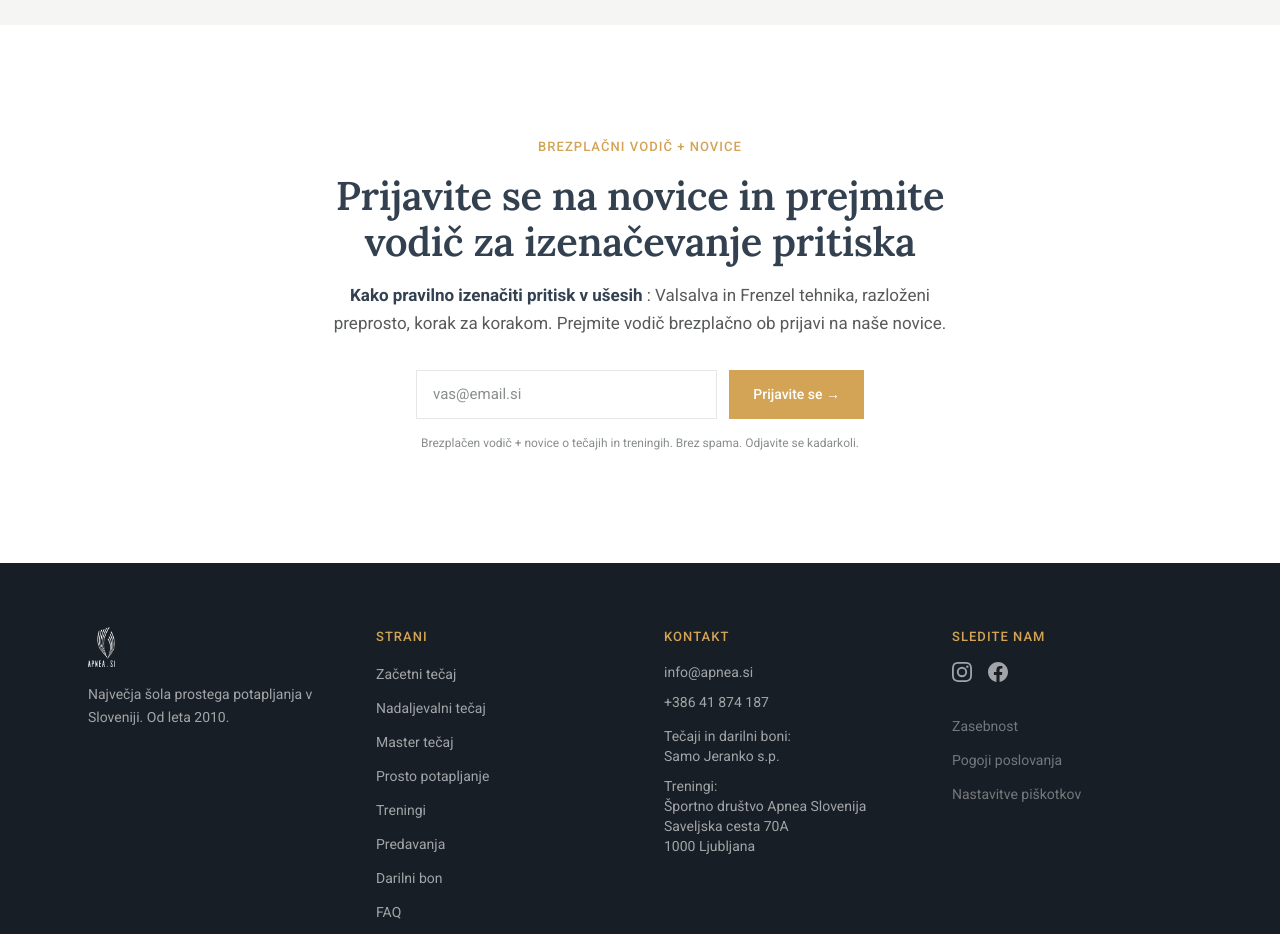
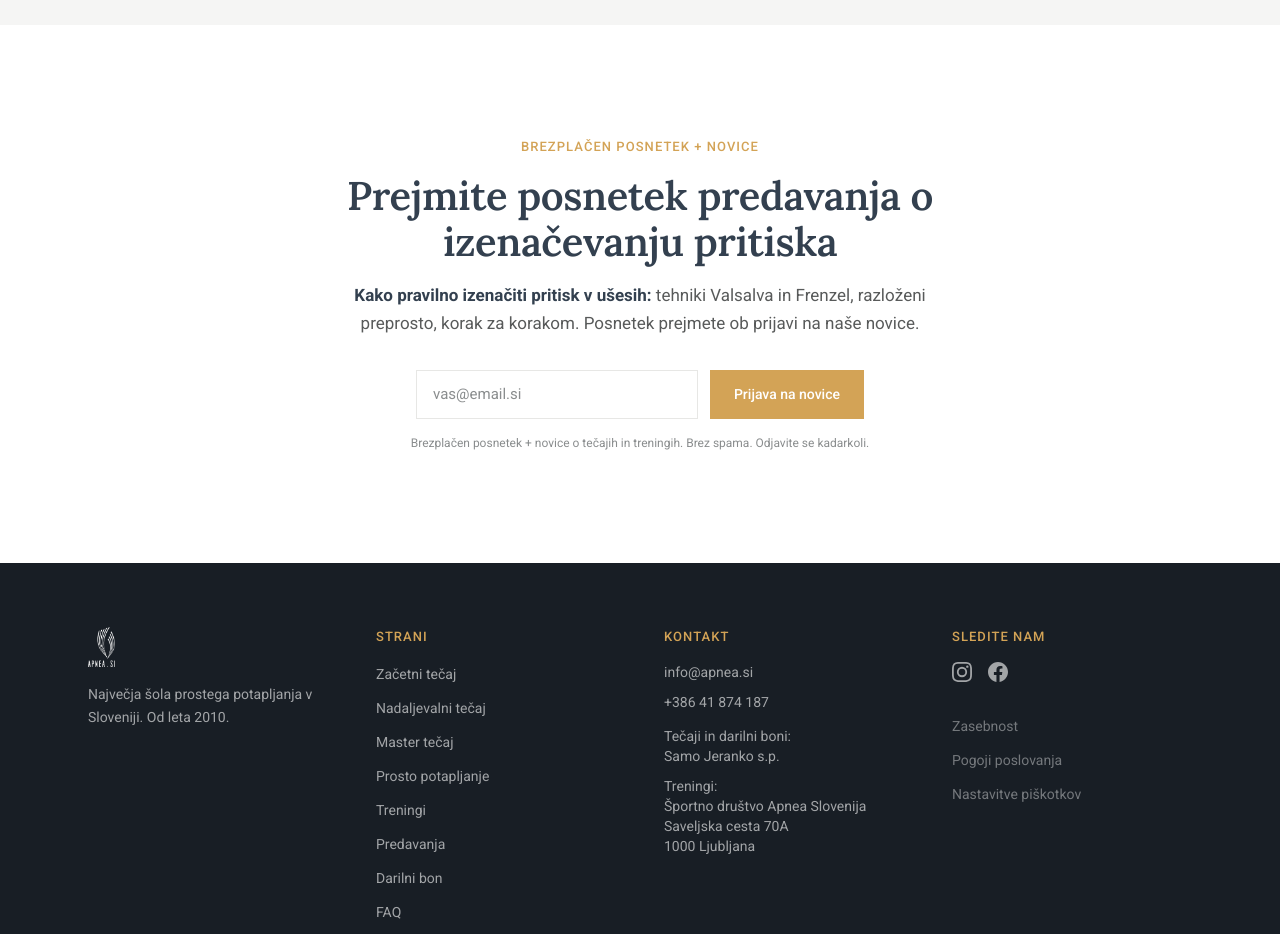
Before and after one commit to nesnes425/apnea-si-website, a Next.js app: page / in a window 1280 px wide. Shown: the part 5020-5954 px from the top of the page. Built offline with nearby package versions, Linux system fonts and the light colour scheme; no server answers.

Commit message:
Wire homepage newsletter signup to Brevo

```diff
--- a/agent-guides/brevo-operations.md
+++ b/agent-guides/brevo-operations.md
@@ -1,6 +1,6 @@
 # Brevo Operations Guide
 
-Last updated: June 12, 2026
+Last updated: June 25, 2026
 
 Use this when Samo or Katarina asks Claude Code / Codex about Apnea.si contacts, lists,
 transactional email, or campaigns in Brevo.
@@ -13,6 +13,7 @@ One Brevo account is used for:
 - Training confirmation emails
 - Gift voucher delivery
 - Contact and speaking inquiry notifications
+- Homepage newsletter / izenačevanje video signups
 - Course-date contact lists
 - Course alumni lists
 - Training-group contact lists
@@ -67,6 +68,11 @@ MCP workflow has been reviewed and tested.
 
 The website automatically manages:
 
+- Homepage newsletter / izenačevanje video signups into `Apnea.si Newsletter`
+  (list ID `9`, env `BREVO_LIST_APNEA_NEWSLETTER`) and
+  `20230330_Izenačevanje Prijave` (list ID `20`, env
+  `BREVO_LIST_IZENACEVANJE_PRIJAVE`). Brevo automation owns sending template
+  `20230615_Izenačevanje tlaka` after the contact joins the izenačevanje list.
 - A list for each course date
 - Alumni lists for beginner, advanced, and master courses
 - A list for each training group
@@ -81,6 +87,8 @@ The website needs `BREVO_API_KEY` in local/Vercel environment variables. It also
 - `BREVO_FROM_EMAIL`
 - `BREVO_FROM_NAME`
 - `BREVO_NOTIFY_EMAIL`
+- `BREVO_LIST_APNEA_NEWSLETTER`
+- `BREVO_LIST_IZENACEVANJE_PRIJAVE`
 - `BREVO_FOLDER_TECAJNIKI`
 - `BREVO_FOLDER_TRAININGS`
 - `BREVO_LIST_ALUMNI_ZACETNI`
--- a/agent-guides/website-code.md
+++ b/agent-guides/website-code.md
@@ -1,6 +1,6 @@
 # Website Code Guide
 
-Last updated: June 11, 2026
+Last updated: June 25, 2026
 
 Use this when Samo or Katarina asks Claude Code / Codex to change Apnea.si website code.
 
@@ -137,6 +137,8 @@ Important local/Vercel variables include:
   - `BREVO_FROM_EMAIL`
   - `BREVO_FROM_NAME`
   - `BREVO_NOTIFY_EMAIL`
+  - `BREVO_LIST_APNEA_NEWSLETTER`
+  - `BREVO_LIST_IZENACEVANJE_PRIJAVE`
   - `BREVO_LIST_ALUMNI_*`
   - `BREVO_FOLDER_TECAJNIKI`
   - `BREVO_FOLDER_TRAININGS`
--- /dev/null
+++ b/app/(site)/LeadMagnetSignup.tsx
@@ -0,0 +1,96 @@
+"use client";
+
+import { useActionState, useEffect, useRef } from "react";
+import { useFormStatus } from "react-dom";
+import { Button } from "@/components/ui/button";
+import { trackEmailSignup } from "@/lib/analytics";
+import {
+  submitNewsletterSignup,
+  type NewsletterSignupState,
+} from "./newsletter-actions";
+
+const INITIAL: NewsletterSignupState = { status: "idle" };
+
+function SubmitButton() {
+  const { pending } = useFormStatus();
+
+  return (
+    <Button
+      type="submit"
+      size="sm"
+      className="w-full py-3 sm:w-auto"
+      disabled={pending}
+      aria-busy={pending}
+    >
+      {pending ? "Prijavljam..." : "Prijava na novice"}
+    </Button>
+  );
+}
+
+export function LeadMagnetSignup() {
+  const [state, formAction] = useActionState(submitNewsletterSignup, INITIAL);
+  const formRef = useRef<HTMLFormElement>(null);
+
+  useEffect(() => {
+    if (state.status === "success") {
+      formRef.current?.reset();
+      trackEmailSignup({ source: "homepage_equalization_guide" });
+    }
+  }, [state.status]);
+
+  return (
+    <form ref={formRef} action={formAction} className="max-w-md mx-auto">
+      <div
+        className="absolute -left-[9999px] w-px h-px overflow-hidden"
+        aria-hidden="true"
+      >
+        <label htmlFor="leadmagnet-website">Website</label>
+        <input
+          id="leadmagnet-website"
+          name="website"
+          type="text"
+          tabIndex={-1}
+          autoComplete="off"
+        />
+      </div>
+
+      <div className="flex flex-col gap-3 sm:flex-row">
+        <label htmlFor="leadmagnet-email" className="sr-only">
+          E-pošta
+        </label>
+        <input
+          id="leadmagnet-email"
+          name="email"
+          type="email"
+          required
+          maxLength={200}
+          placeholder="vas@email.si"
+          className="flex-1 border border-border-custom px-4 py-3 text-[15px] font-body text-navy placeholder:text-muted-text focus:outline-none focus:border-gold transition-colors"
+          aria-invalid={state.status === "error" ? "true" : undefined}
+          aria-describedby="leadmagnet-message"
+        />
+        <SubmitButton />
+      </div>
+
+      {state.status === "success" && (
+        <p
+          id="leadmagnet-message"
+          className="text-[14px] text-navy font-body mt-4"
+          role="status"
+        >
+          Hvala, prijava je urejena. Posnetek prejmete na vpisani e-naslov.
+        </p>
+      )}
+
+      {state.status === "error" && state.message && (
+        <p
+          id="leadmagnet-message"
+          className="text-[14px] text-red-600 font-body mt-4"
+          role="alert"
+        >
+          {state.message}
+        </p>
+      )}
+    </form>
+  );
+}
--- /dev/null
+++ b/app/(site)/newsletter-actions.ts
@@ -0,0 +1,57 @@
+"use server";
+
+import { upsertEmailContact } from "@/lib/brevo/client";
+import { readOptionalEnvNumber } from "@/lib/env";
+
+export type NewsletterSignupState = {
+  status: "idle" | "success" | "error";
+  message?: string;
+};
+
+const EMAIL_RE = /^[^\s@]+@[^\s@]+\.[^\s@]+$/;
+const APNEA_NEWSLETTER_LIST_ID = 9;
+const EQUALIZATION_GUIDE_LIST_ID = 20;
+
+function newsletterListIds() {
+  return [
+    readOptionalEnvNumber("BREVO_LIST_APNEA_NEWSLETTER") ??
+      APNEA_NEWSLETTER_LIST_ID,
+    readOptionalEnvNumber("BREVO_LIST_IZENACEVANJE_PRIJAVE") ??
+      EQUALIZATION_GUIDE_LIST_ID,
+  ];
+}
+
+export async function submitNewsletterSignup(
+  _prev: NewsletterSignupState,
+  formData: FormData,
+): Promise<NewsletterSignupState> {
+  const honeypot = String(formData.get("website") ?? "");
+  if (honeypot) {
+    return { status: "success" };
+  }
+
+  const email = String(formData.get("email") ?? "").trim().toLowerCase();
+
+  if (!EMAIL_RE.test(email)) {
+    return { status: "error", message: "Prosim vnesite veljaven e-poštni naslov." };
+  }
+  if (email.length > 200) {
+    return { status: "error", message: "E-poštni naslov je predolg." };
+  }
+
+  try {
+    await upsertEmailContact({
+      email,
+      listIds: newsletterListIds(),
+    });
+
+    return { status: "success" };
+  } catch (err) {
+    console.error("Newsletter signup failed:", err);
+    return {
+      status: "error",
+      message:
+        "Prijave trenutno ni mogoče shraniti. Poskusite znova ali nam pišite na info@apnea.si.",
+    };
+  }
+}
--- a/app/(site)/page.tsx
+++ b/app/(site)/page.tsx
@@ -8,6 +8,7 @@ import { GoogleTestimonials } from "@/components/blocks/GoogleTestimonials";
 import { LocalBusinessJsonLd } from "@/components/seo/StructuredData";
 import { pageMetadata } from "@/lib/seo";
 import { homeGoogleReviews } from "@/lib/testimonials";
+import { LeadMagnetSignup } from "./LeadMagnetSignup";
 
 export const metadata = pageMetadata({
   title: "Apnea Slovenija - šola prostega potapljanja",
@@ -352,34 +353,21 @@ export default function HomePage() {
       <section className="py-20 md:py-28">
         <div className="max-w-2xl mx-auto px-6 text-center">
           <p className="text-[13px] font-medium uppercase tracking-[0.08em] text-gold font-body mb-4">
-            Brezplačni vodič + novice
+            Brezplačen posnetek + novice
           </p>
           <SectionHeading center className="mb-4">
-            Prijavite se na novice in prejmite vodič za izenačevanje pritiska
+            Prejmite posnetek predavanja o izenačevanju pritiska
           </SectionHeading>
           <p className="text-[17px] text-body leading-[1.7] font-body mb-8">
             <strong className="text-navy">
-              Kako pravilno izenačiti pritisk v ušesih
+              Kako pravilno izenačiti pritisk v ušesih:
             </strong>{" "}
-            : Valsalva in Frenzel tehnika, razloženi preprosto, korak za
-            korakom. Prejmite vodič brezplačno ob prijavi na naše novice.
+            tehniki Valsalva in Frenzel, razloženi preprosto, korak za korakom.
+            Posnetek prejmete ob prijavi na naše novice.
           </p>
-          <div className="flex gap-3 max-w-md mx-auto">
-            <label htmlFor="leadmagnet-email" className="sr-only">
-              E-pošta
-            </label>
-            <input
-              id="leadmagnet-email"
-              type="email"
-              placeholder="vas@email.si"
-              className="flex-1 border border-border-custom px-4 py-3 text-[15px] font-body text-navy placeholder:text-muted-text focus:outline-none focus:border-gold transition-colors"
-            />
-            <Button type="button" size="sm" className="py-3">
-              Prijavite se →
-            </Button>
-          </div>
+          <LeadMagnetSignup />
           <p className="text-xs text-muted-text font-body mt-4">
-            Brezplačen vodič + novice o tečajih in treningih. Brez spama.
+            Brezplačen posnetek + novice o tečajih in treningih. Brez spama.
             Odjavite se kadarkoli.
           </p>
         </div>
--- a/lib/brevo/client.ts
+++ b/lib/brevo/client.ts
@@ -81,6 +81,20 @@ export async function upsertContact(params: {
   }
 }
 
+export async function upsertEmailContact(params: {
+  email: string;
+  listIds: number[];
+}): Promise<void> {
+  await brevoFetch("/contacts", {
+    method: "POST",
+    body: JSON.stringify({
+      email: params.email,
+      listIds: params.listIds,
+      updateEnabled: true,
+    }),
+  });
+}
+
 export type EmailAttachment = {
   name: string; // filename, e.g. "darilni-bon.pdf"
   contentBase64: string; // base64-encoded file contents
```
Also changed, not shown: 1 other file (tests, documents, lock files or other folders).
